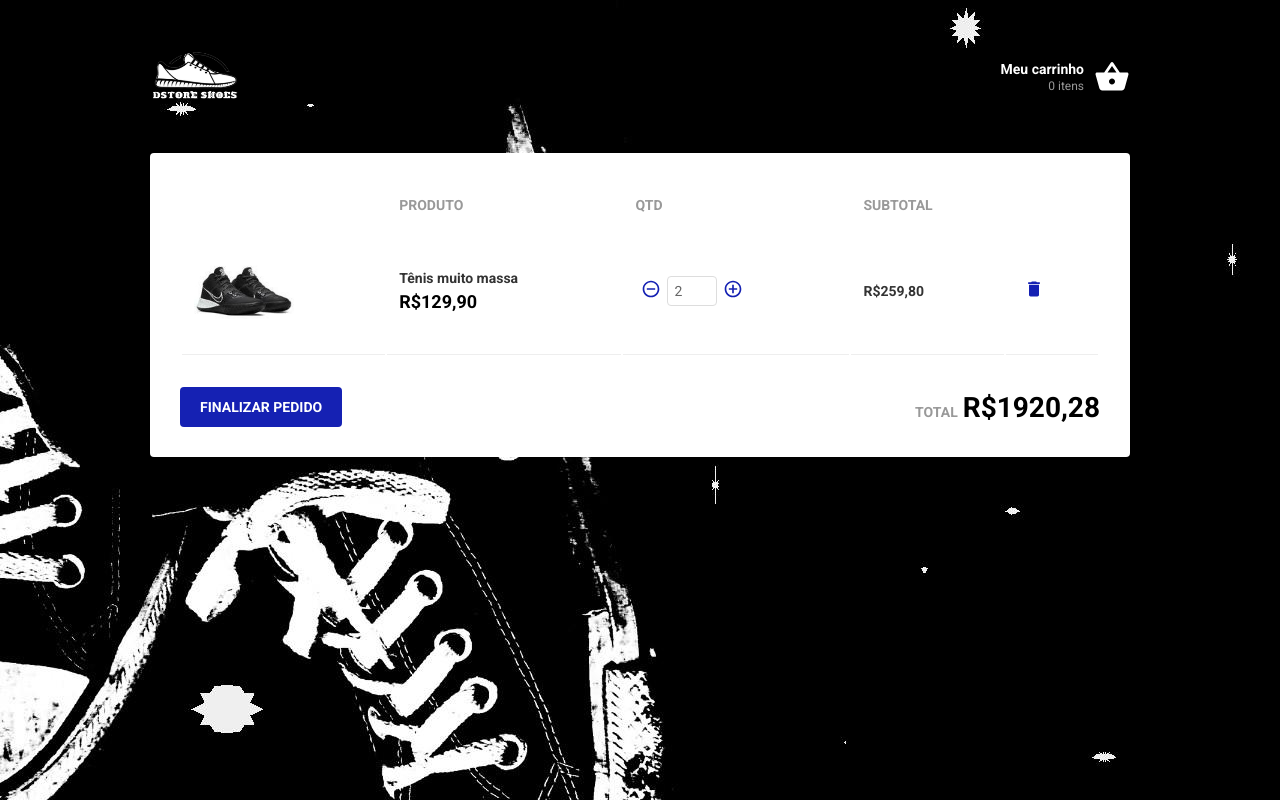
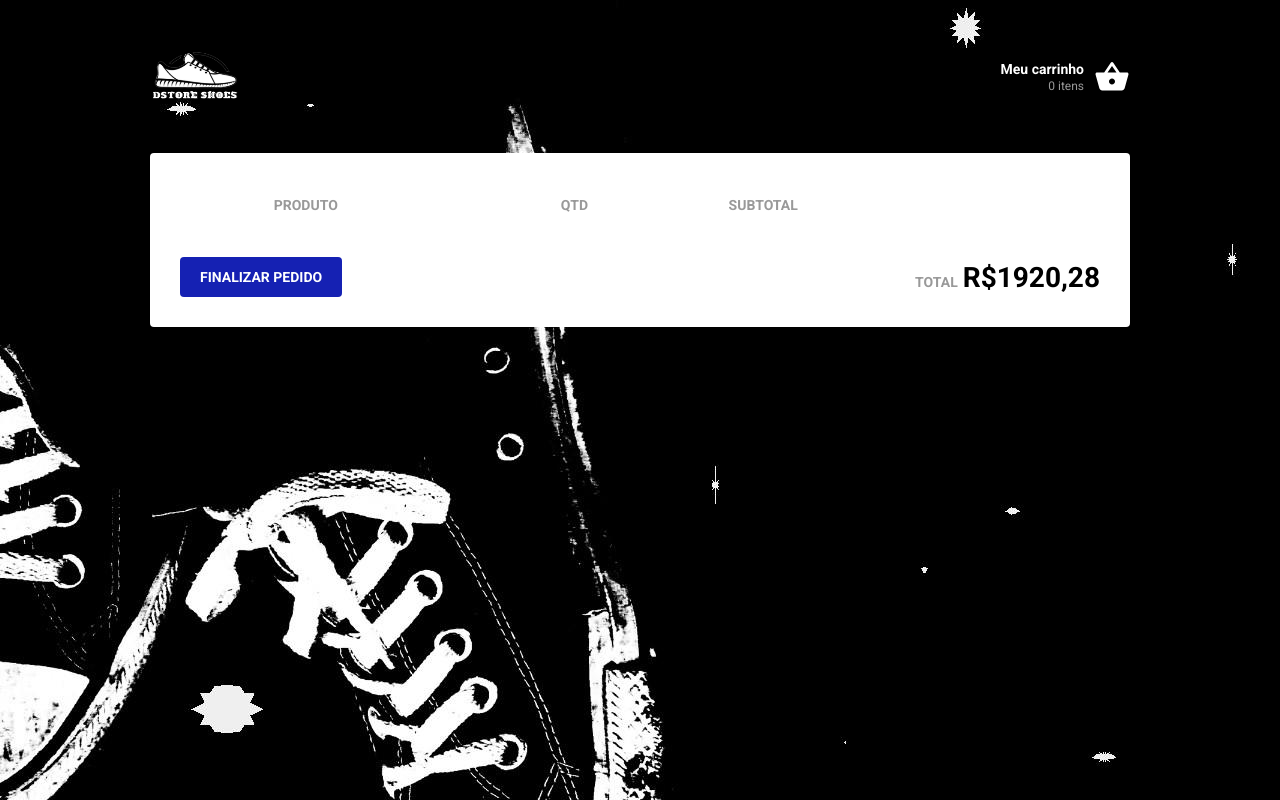
Before and after one commit to Djaysson/dshoes-store, a React (Create React App) app: page /cart in a window 1280 px wide. Built offline with nearby package versions, Linux system fonts and the light colour scheme.

Commit message:
Listing products in cart using Redux

```diff
--- a/src/pages/Cart/index.js
+++ b/src/pages/Cart/index.js
@@ -1,11 +1,12 @@
 import React from 'react';
-import img from '../../assets/images/shoes1.jpg';
+import { useSelector } from 'react-redux';
+
 import { MdRemoveCircleOutline, MdAddCircleOutline, MdDelete } from 'react-icons/md'
-
 
 import { Container, ProductTable, Total } from './styles';
 
 export default function Cart() {
+    const cart = useSelector((state) => state.cart)
     return (
         <Container>
             <ProductTable>
@@ -19,20 +20,21 @@ export default function Cart() {
                     </tr>
                 </thead>
                 <tbody>
+                    {cart.map(product => (
                         <tr>
                             <td>
-                            <img src={img} alt="" />
+                                <img src={product.image} alt={product.title} />
                             </td>
                             <td>
-                            <strong>Tênis muito massa</strong>
-                            <span>R$129,90</span>
+                                <strong>{product.title}</strong>
+                                <span>{product.priceFormatted}</span>
                             </td>
                             <td>
                                 <div>
                                     <button type="buttton">
                                         <MdRemoveCircleOutline size={20} color="#1521b3" />
                                     </button>
-                                <input type="number" readOnly value={2} />
+                                    <input type="number" readOnly value={product.amount} />
                                     <button type="buttton">
                                         <MdAddCircleOutline size={20} color="#1521b3" />
                                     </button>
@@ -47,6 +49,7 @@ export default function Cart() {
                                 </button>
                             </td>
                         </tr>
+                    ))}
                 </tbody>
             </ProductTable>
             <footer>
--- a/src/store/modules/cart/reducer.js
+++ b/src/store/modules/cart/reducer.js
@@ -2,7 +2,10 @@
 export default function cart(state = [], action) {
     switch (action.type) {
         case 'ADD_TO_CART':
-            return [...state, action.product];
+            return [...state, {
+                ...action.product,
+                amount: 1,
+            }];
         default:
             return state;
     }
```
Lines whose indentation alone changed are shown as unchanged.
